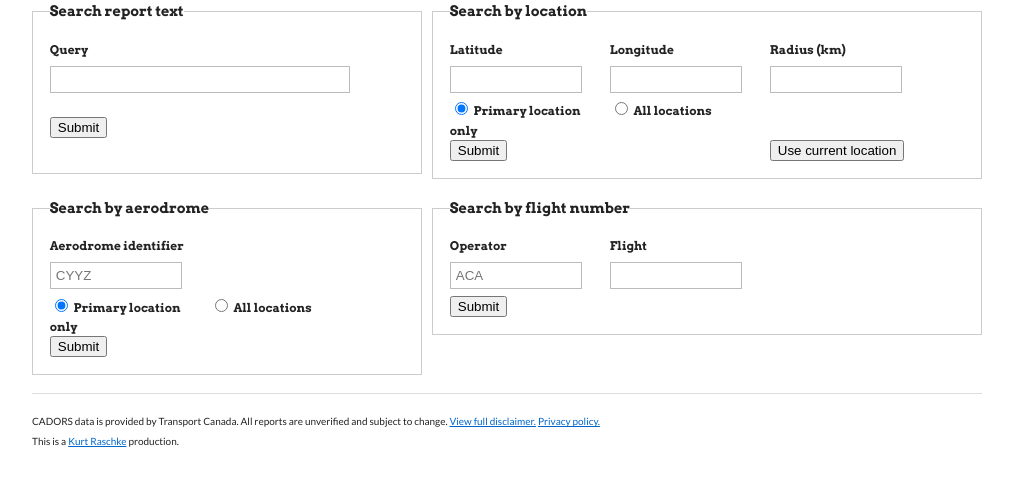
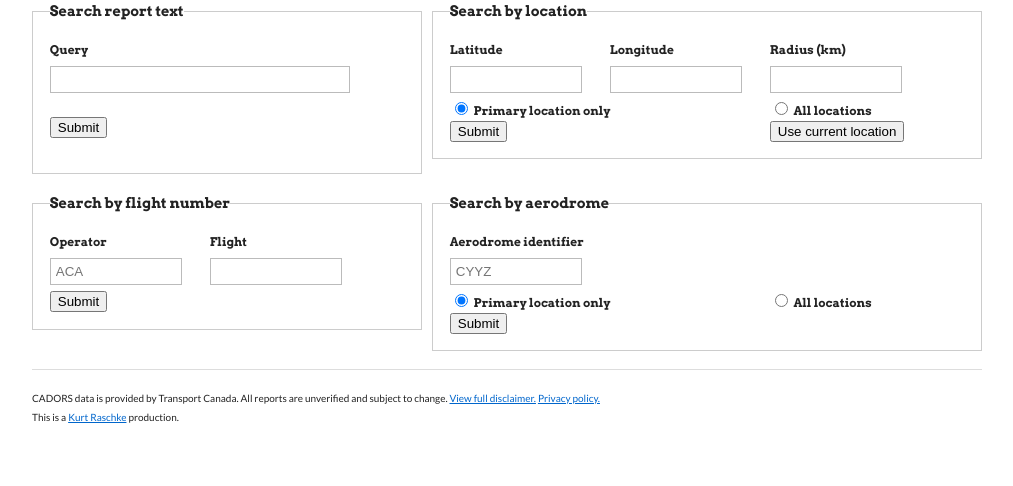
Before and after one commit to kurtraschke/cadors-parse, a Flask app: template src/cadorsfeed/templates/search.html in a window 1280 px wide. Shown: the part 243-729 px from the top of the page, without its empty margins (133-1146 px from the left). Run offline with Flask 2, Linux system fonts and the light colour scheme; the template is opened without the code that fills it, so the values that code supplies are empty; parts of the project's set-up code (start-up, migrations or seed data) failed here and were passed over; some libraries are stand-ins or nearby versions.

Commit message:
Fix layout on search form.

```diff
--- a/src/cadorsfeed/templates/search.html
+++ b/src/cadorsfeed/templates/search.html
@@ -35,7 +35,7 @@
         <label for="radius">Radius (km)</label><br>
         <input type="number" id="radius" name="radius" class="text" min="0" required>
       </div>
-      <div class="span-4 clear">
+      <div class="span-8 clear">
         <input type="radio" id="location-primary" name="primary" value="primary" checked>
         <label for="location-primary">Primary location only</label>
       </div>
@@ -52,31 +52,7 @@
     </fieldset>
   </form>
 
-  <form action="/search/aerodrome" method="GET" class="span-10 clear">
-    <fieldset>
-      <legend>Search by aerodrome</legend>
-      <div class="span-4">
-        <label for="aerodrome">Aerodrome identifier</label><br>
-        <input type="text" id="aerodrome" name="aerodrome" class="text" maxlength="4" required placeholder="CYYZ">
-      </div>
-      <div class="span-4 last">
-        <p class="small"></p>
-      </div>
-      <div class="span-4 clear">
-        <input type="radio" id="aerodrome-primary" name="primary" value="primary" checked="checked">
-        <label for="aerodrome-primary">Primary location only</label>
-      </div>
-      <div class="span-4 last">
-        <input type="radio" id="aerodrome-all" name="primary" value="all">
-        <label for="aerodrome-all">All locations</label>
-      </div>
-      <div class="span-4 clear last">
-        <input type="submit" value="Submit">
-      </div>
-    </fieldset>
-  </form>
-
-  <form action="/search/flight" method="GET" class="span-14 last">
+  <form action="/search/flight" method="GET" class="span-10 clear">
     <fieldset>
       <legend>Search by flight number</legend>
       <div class="span-4">
@@ -92,5 +68,30 @@
       </div>
     </fieldset>
   </form>
+
+  <form action="/search/aerodrome" method="GET" class="span-14 last">
+    <fieldset>
+      <legend>Search by aerodrome</legend>
+      <div class="span-4">
+        <label for="aerodrome">Aerodrome identifier</label><br>
+        <input type="text" id="aerodrome" name="aerodrome" class="text" maxlength="4" required placeholder="CYYZ">
+      </div>
+      <div class="span-4 last">
+        <p class="small"></p>
+      </div>
+      <div class="span-8 clear">
+        <input type="radio" id="aerodrome-primary" name="primary" value="primary" checked="checked">
+        <label for="aerodrome-primary">Primary location only</label>
+      </div>
+      <div class="span-4 last">
+        <input type="radio" id="aerodrome-all" name="primary" value="all">
+        <label for="aerodrome-all">All locations</label>
+      </div>
+      <div class="span-4 clear last">
+        <input type="submit" value="Submit">
+      </div>
+    </fieldset>
+  </form>
+
 </div>
 {% endblock %}
```
